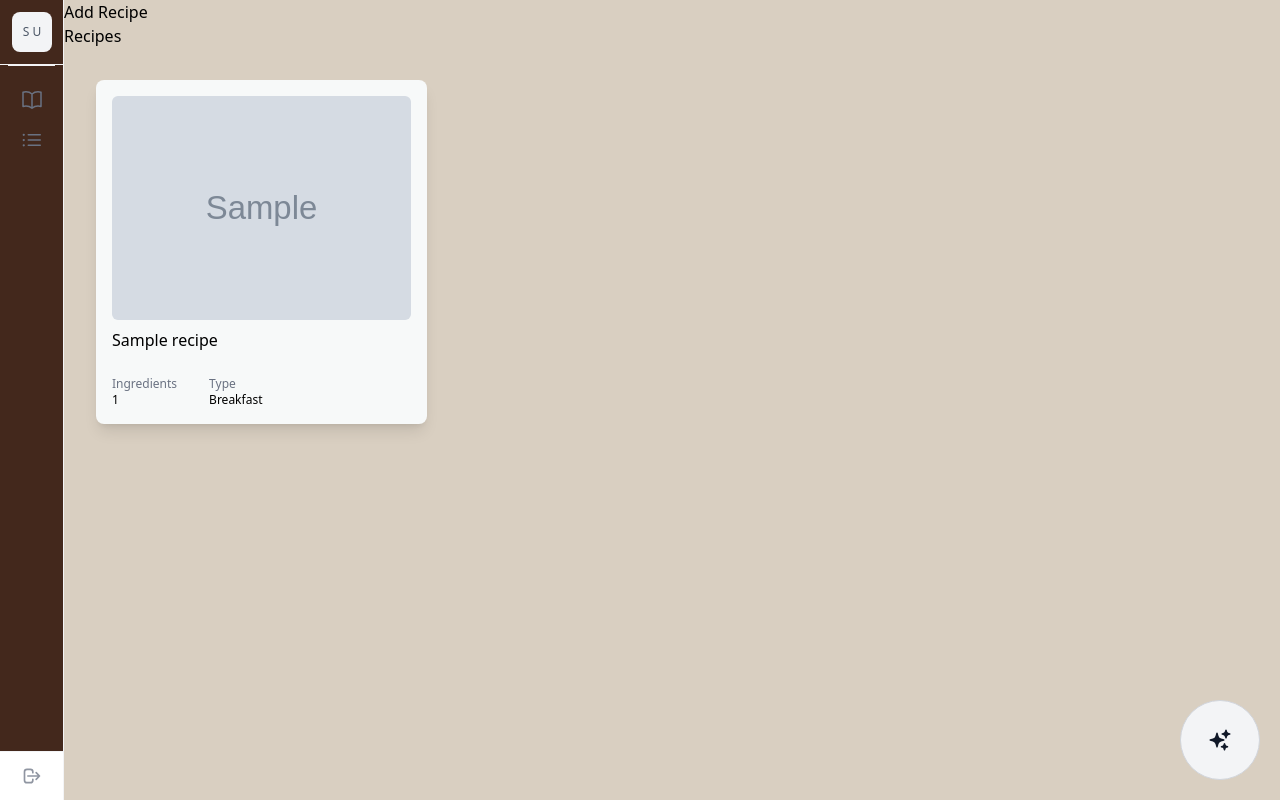
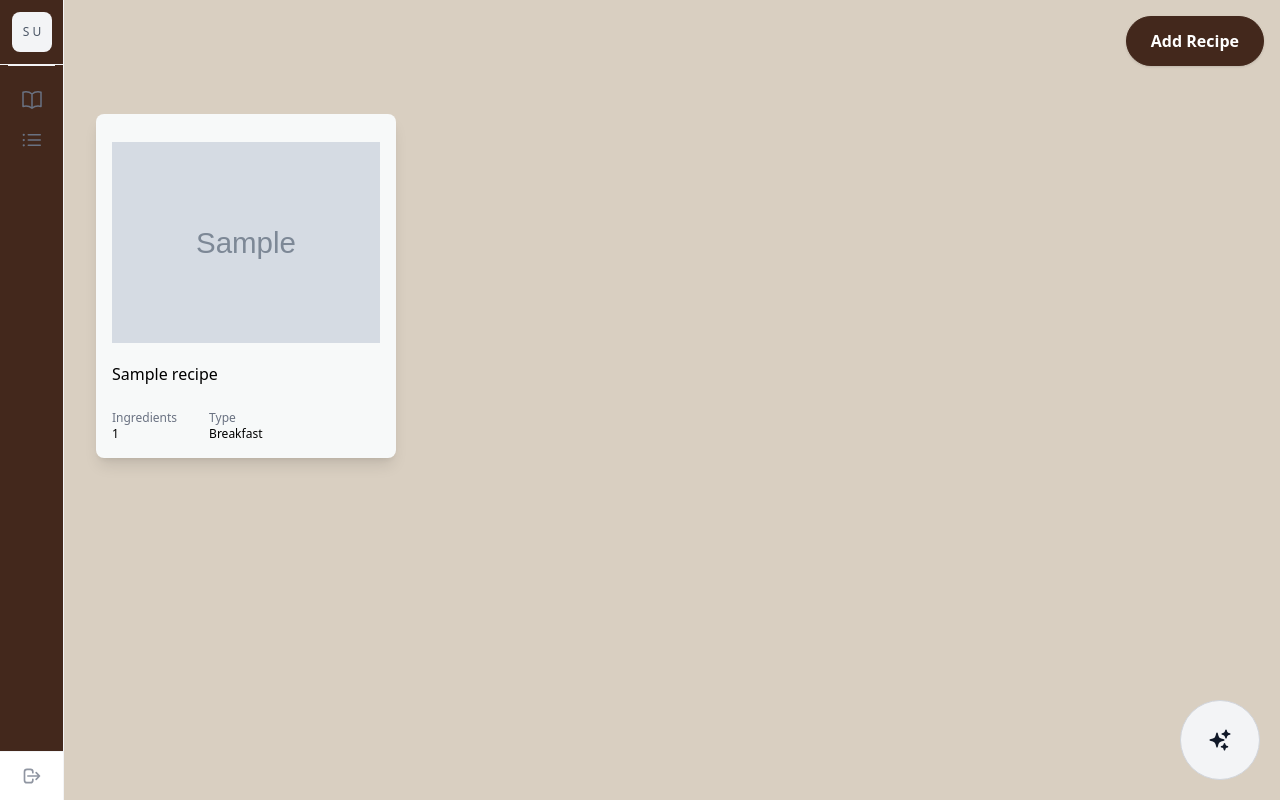
Before and after one commit to Hsaadeh/recip_ez, a Django app: page /recipes/ in a window 1280 px wide. Run offline with Django 5.2, Linux system fonts and the light colour scheme; a user stored in the database is signed in; tables that the repository leaves empty hold one stand-in row (values such as "Sample post"); grey boxes marked "Sample" are stand-in pictures; parts of the project's set-up code (start-up, migrations or seed data) failed here and were passed over; some libraries are stand-ins or nearby versions.

Commit message:
add_recipe functionality
- updated the form to add recipes
- updated the recipe serializer
- updated the api endpoint to create new recipes

```diff
--- a/recipe_manager/templates/recipes.html
+++ b/recipe_manager/templates/recipes.html
@@ -8,20 +8,24 @@
 
 {% block content %}
 
-    <a href="/add-recipe">Add Recipe</a>
-
-    <h1>
-        Recipes
-    </h1>
+    <div class="w-full flex flex-row justify-end p-4">
+        <a
+            href="/add-recipe"
+            class="inline-flex cursor-pointer items-center justify-center rounded-full border border-[#43281C] bg-[#43281C] px-6 py-3 font-semibold text-white shadow-sm transition-colors hover:bg-[#331e15] focus-visible:ring-4 focus-visible:ring-indigo-200 focus-visible:outline-none"
+        >
+            Add Recipe
+        </a>
+    </div>
 
     <div class="flex flex-wrap gap-4 p-8">
         {% for recipe_item in recipe_data %}
 
-            <a href="/recipe/{{ recipe_item.recipe.id }}" class="block rounded-lg p-4 shadow-lg bg-[#F7F9F9]">
+            <a href="/recipe/{{ recipe_item.recipe.id }}" class="w-[300px] block rounded-lg p-4 shadow-lg bg-[#F7F9F9]">
                 <img
                     alt="Image of {{ recipe_item.recipe.name }}"
                     src="{{ media_url }}{{ recipe_item.recipe.image }}"
-                    class="h-56 w-full rounded-md object-cover"
+                    class="h-56 w-full rounded-lg object-contain"
+                    {% comment %} onerror='this.onerror=null; this.src={% static "images/food_placeholder.png" %} %}' {% endcomment %}
                 />
 
                 <div class="mt-2">
--- a/theme/static/css/dist/styles.css
+++ b/theme/static/css/dist/styles.css
@@ -56,7 +56,6 @@
     --font-weight-extrabold: 800;
     --tracking-tight: -0.025em;
     --radius-sm: 0.25rem;
-    --radius-md: 0.375rem;
     --radius-lg: 0.5rem;
     --radius-xl: 0.75rem;
     --radius-2xl: 1rem;
@@ -300,11 +299,17 @@
   .mb-1 {
     margin-bottom: calc(var(--spacing) * 1);
   }
+  .mb-2 {
+    margin-bottom: calc(var(--spacing) * 2);
+  }
   .mb-4 {
     margin-bottom: calc(var(--spacing) * 4);
   }
   .mb-6 {
     margin-bottom: calc(var(--spacing) * 6);
+  }
+  .mb-8 {
+    margin-bottom: calc(var(--spacing) * 8);
   }
   .block {
     display: block;
@@ -500,9 +505,6 @@
   }
   .rounded-lg {
     border-radius: var(--radius-lg);
-  }
-  .rounded-md {
-    border-radius: var(--radius-md);
   }
   .rounded-sm {
     border-radius: var(--radius-sm);
```
Also changed, not shown: recipe_manager/api.py (+6 -4 lines), recipe_manager/serializers.py (+10 -2 lines), recipe_manager/static/add-recipe.js (+29 -2 lines), recipe_manager/templates/add_recipe.html (+6 -2 lines).
